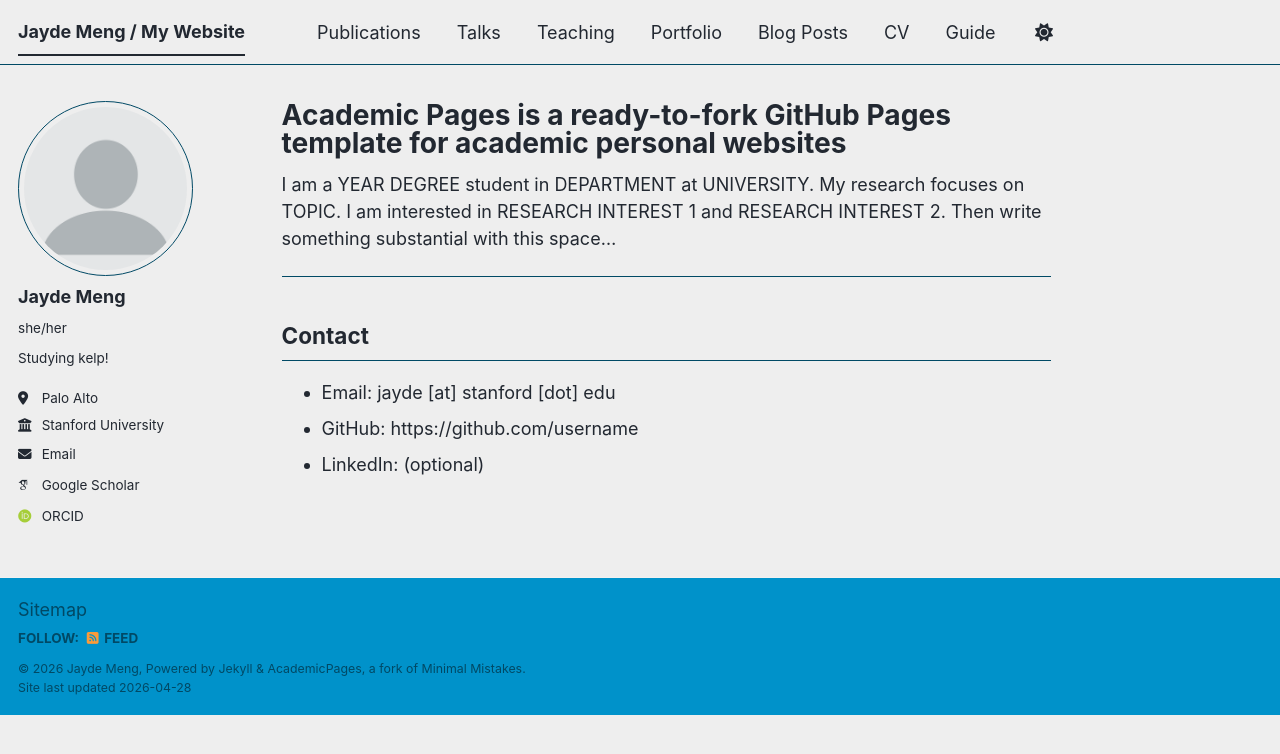
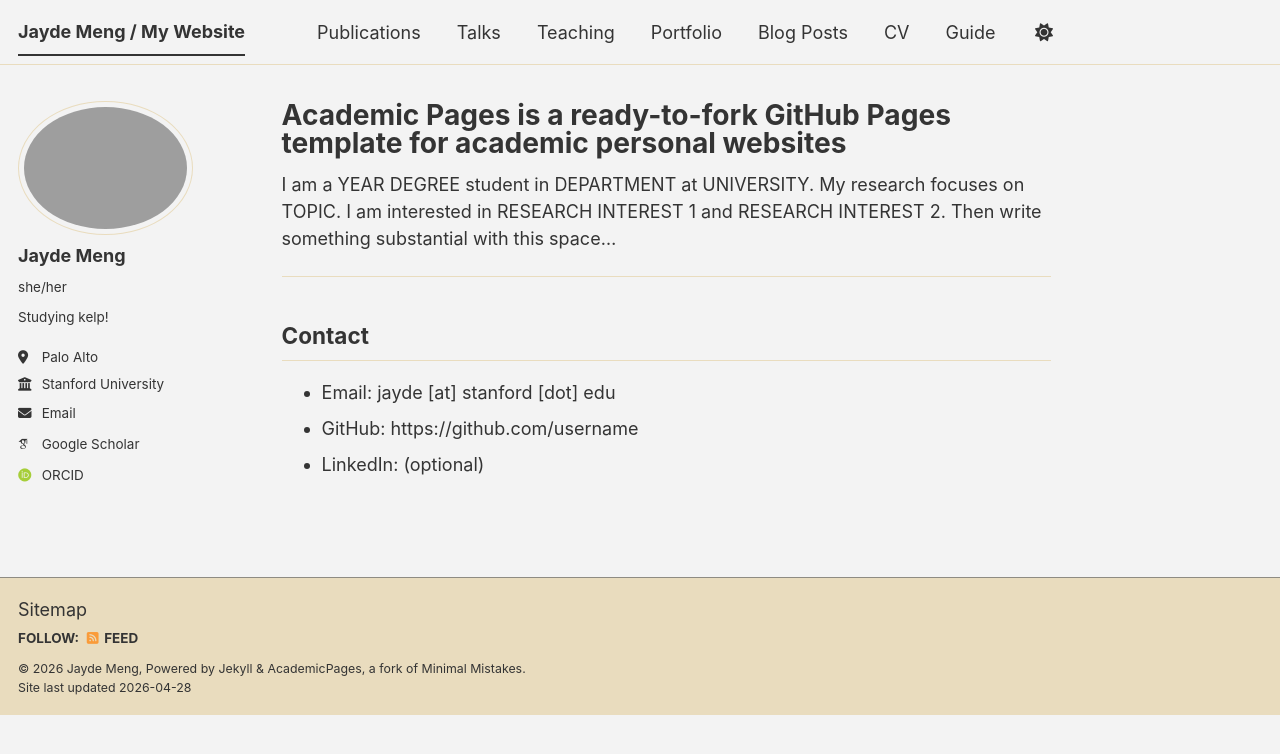
Before and after one commit to fanjieh/fanjieh.github.io, a Jekyll site: the page built from _pages/about.md, in a window 1280 px wide. Shown: the top 754 px of the page. Built offline with Jekyll 4.4.1, drawn with Linux system fonts in a browser that asks for light colours; some web fonts are replaced; a script bundle is joined from its source files by our own code; library files that are not in the unit come from our copies.

Commit message:
Update _config.yml

```diff
--- a/_config.yml
+++ b/_config.yml
@@ -8,7 +8,7 @@
 
 # Basic Site Settings
 locale                   : "en-US"
-site_theme               : "air" # The available themes options are "default", "air", "sunrise", "mint", "dirt" and "contrast"
+site_theme               : "dirt" # The available themes options are "default", "air", "sunrise", "mint", "dirt" and "contrast"
 title                    : "Jayde Meng / My Website"
 title_separator          : "-"
 name                     : &name "Jayde Meng"
@@ -23,14 +23,14 @@ repository               : "fanjieh/fanjieh.github.io"
 #               Additional customization can be done by editing /_includes/author-profile.html
 author:
   # Biographic information
-  avatar           : "profile.png"
+  avatar           : "me.png"
   name             : "Jayde Meng"
   pronouns         : "she/her" # example: "she/her"
   bio              : "Studying kelp!"
   location         : "Palo Alto"
   employer         : "Stanford University"
   uri              : # URL
-  email            : "jayde [at] stanford [dot] edu"
+  email            : "jayde@stanford.edu"
 
   # Academic websites
   academia         : # URL
```
